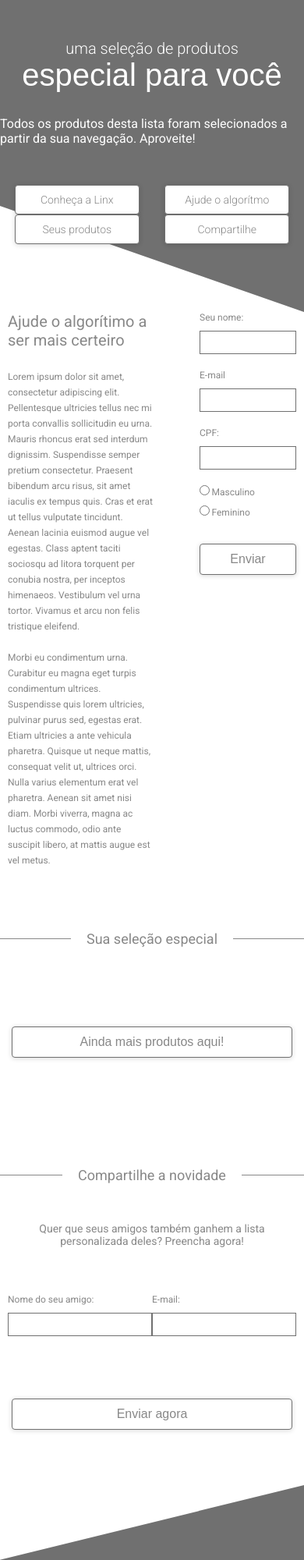
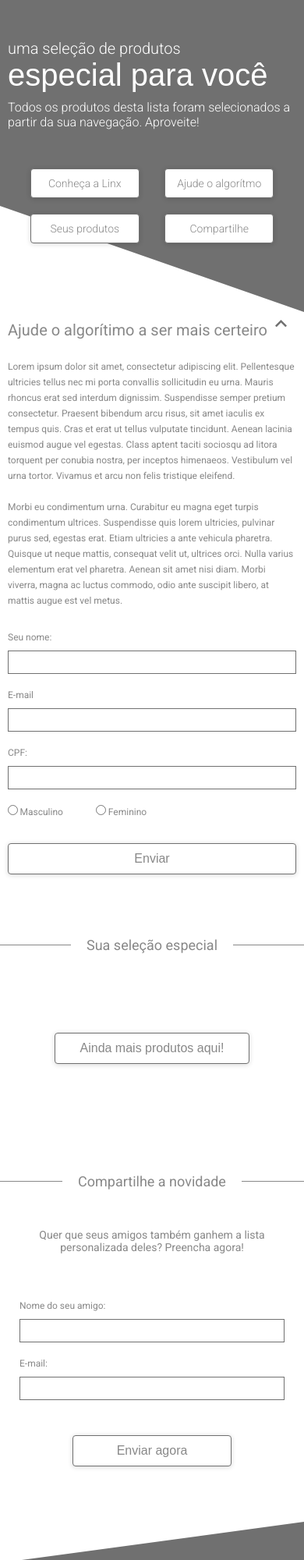
Before and after one commit to MateusAndrade03/linx-challenge, a website with bundled scripts: page public/index.html in a window 390 px wide. Shown: the top 2000 px of the page at 78% size. Built offline with nearby package versions, Linux system fonts and the light colour scheme; no server answers.

Commit message:
Add responsiveness to index.html and main.css

```diff
--- a/public/css/main.css
+++ b/public/css/main.css
@@ -8,6 +8,7 @@
 
 html {
   font-size: 62.5%;
+  scroll-behavior: smooth;
 }
 
 body {
@@ -342,3 +343,130 @@ input[type='email'] {
   width: 360px;
   height: 40px;
 }
+/* icon */
+.btn-arrow {
+  display: none;
+}
+
+.material-icons-outlined {
+  font-family: 'Material Icons';
+  font-weight: 400;
+  font-size: 3rem;
+  color: #707070;
+}
+
+/* Style to responsiveness */
+@media (max-width: 600px) and (min-width: 375px) {
+  .header-content {
+    padding: 0 10px 0 10px;
+  }
+
+  .header-content h1 {
+    width: 100%;
+    text-align: left;
+  }
+
+  .header-content p {
+    text-align: left;
+    margin-top: 9px;
+    font-weight: 200;
+  }
+
+  .header-content .btn {
+    width: 140px;
+  }
+  .navbar {
+    justify-content: space-between;
+    flex-flow: row wrap;
+  }
+
+  .navbar ul li > * {
+    margin: 0 0 20px 0;
+  }
+
+  .main-description-form {
+    flex-direction: column;
+    /* padding: 0 10px 0 10px; */
+  }
+
+  .main-description-form h2 {
+    display: inline-block;
+  }
+
+  .main-description {
+    margin-bottom: 30px;
+    margin-right: 0;
+  }
+
+  .main-form {
+    max-width: 100%;
+  }
+
+  .card {
+    width: 100%;
+    height: 130px;
+    text-align: left;
+    margin: 10px;
+  }
+
+  .card .card-img {
+    text-align: center;
+    margin: 0;
+    width: 165px;
+    height: 100%;
+    margin-right: 20px;
+  }
+
+  .card .card-img > img {
+    height: 100%;
+  }
+
+  .card {
+    display: flex;
+    justify-content: center;
+  }
+
+  .card .product-name {
+    margin-top: 0;
+  }
+
+  .card .product-description {
+    display: none;
+  }
+
+  .card .product-info .btn {
+    width: 165px;
+  }
+
+  .products .btn-lg {
+    width: 50%;
+    min-width: 250px;
+  }
+
+  .invite-content {
+    margin: auto;
+    max-width: 340px;
+  }
+
+  .invite-content .btn-lg {
+    width: 60%;
+  }
+
+  .invite-form-fields {
+    flex-direction: column;
+    align-items: center;
+    margin-bottom: 25px;
+  }
+
+  .invite-form-fields .form-group {
+    width: 100%;
+  }
+
+  .main-footer {
+    height: 160px;
+  }
+
+  .btn-arrow {
+    display: inline-block;
+  }
+}
--- a/public/index.html
+++ b/public/index.html
@@ -4,6 +4,10 @@
     <meta charset="UTF-8" />
     <meta http-equiv="X-UA-Compatible" content="IE=edge" />
     <meta name="viewport" content="width=device-width, initial-scale=1.0" />
+    <link
+      href="https://fonts.googleapis.com/icon?family=Material+Icons"
+      rel="stylesheet"
+    />
     <link rel="stylesheet" href="/public/css/main.css" />
     <title>Linx Challenge</title>
   </head>
@@ -22,17 +26,22 @@
           <nav class="navbar">
             <ul>
               <li><a class="btn" href="#">Conheça a Linx</a></li>
-              <li><a class="btn" href="#">Ajude o algorítmo</a></li>
-              <li><a class="btn" href="#">Seus produtos</a></li>
-              <li><a class="btn" href="#">Compartilhe</a></li>
+              <li>
+                <a class="btn" href="#main-description-form"
+                  >Ajude o algorítmo</a
+                >
+              </li>
+              <li><a class="btn" href="#products">Seus produtos</a></li>
+              <li><a class="btn" href="#invite">Compartilhe</a></li>
             </ul>
           </nav>
         </div>
       </header>
       <main>
-        <section class="main-description-form">
+        <section class="main-description-form" id="main-description-form">
           <section class="main-description">
             <h2>Ajude o algorítimo a ser mais certeiro</h2>
+            <span class="material-icons-outlined btn-arrow"> expand_less </span>
             <p>
               Lorem ipsum dolor sit amet, consectetur adipiscing elit.
               Pellentesque ultricies tellus nec mi porta convallis sollicitudin
@@ -96,8 +105,9 @@
             value="Ainda mais produtos aqui!"
           />
         </section>
-        <section class="invite">
+        <section class="invite" id="invite">
           <h2 class="h2-line">Compartilhe a novidade</h2>
+          <div class="invite-content">
             <p>
               Quer que seus amigos também ganhem a lista personalizada deles?
               Preencha agora!
@@ -115,6 +125,7 @@
               </div>
               <input class="btn btn-lg" type="submit" value="Enviar agora" />
             </form>
+          </div>
         </section>
       </main>
       <footer class="main-footer">
```
Lines whose indentation alone changed are shown as unchanged.
